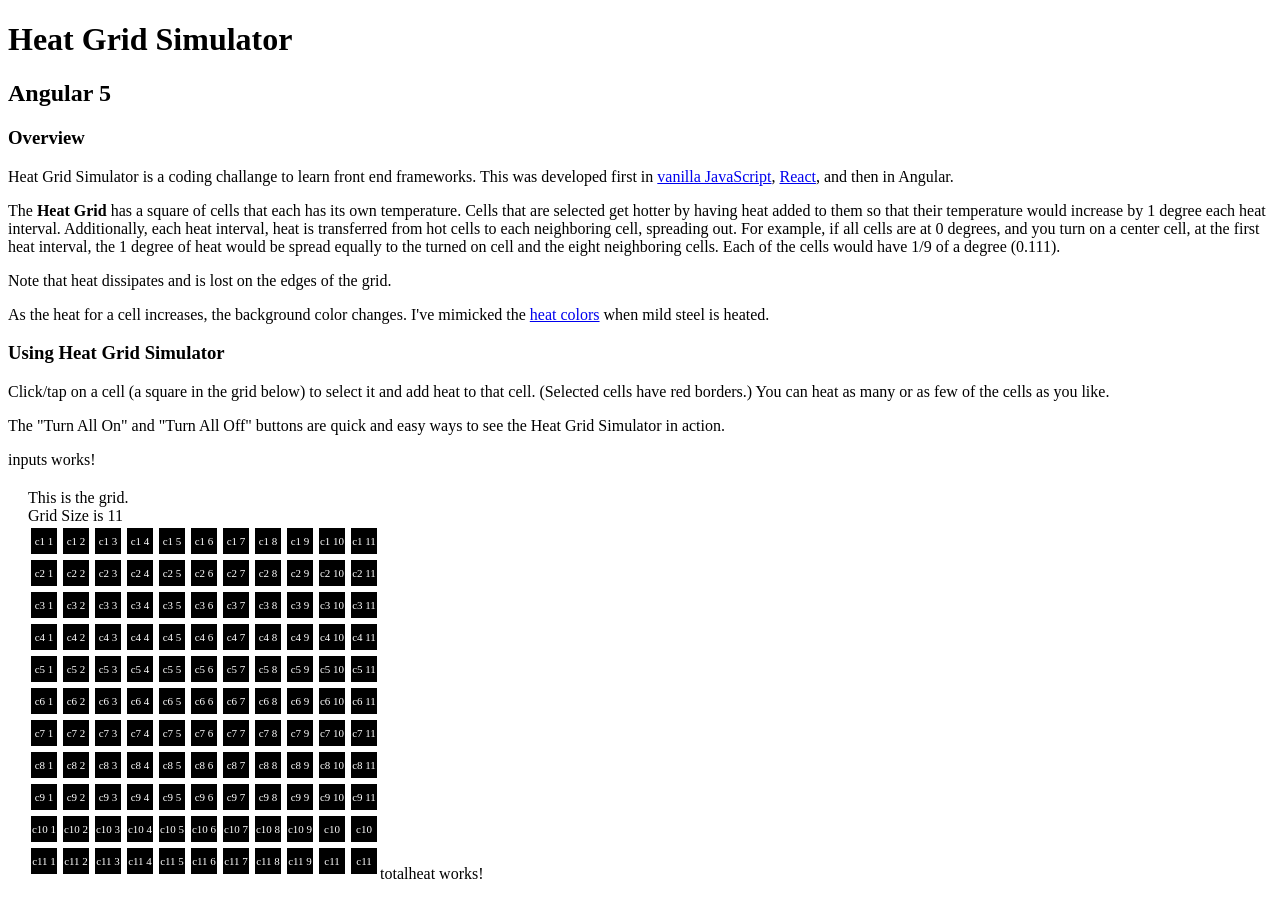
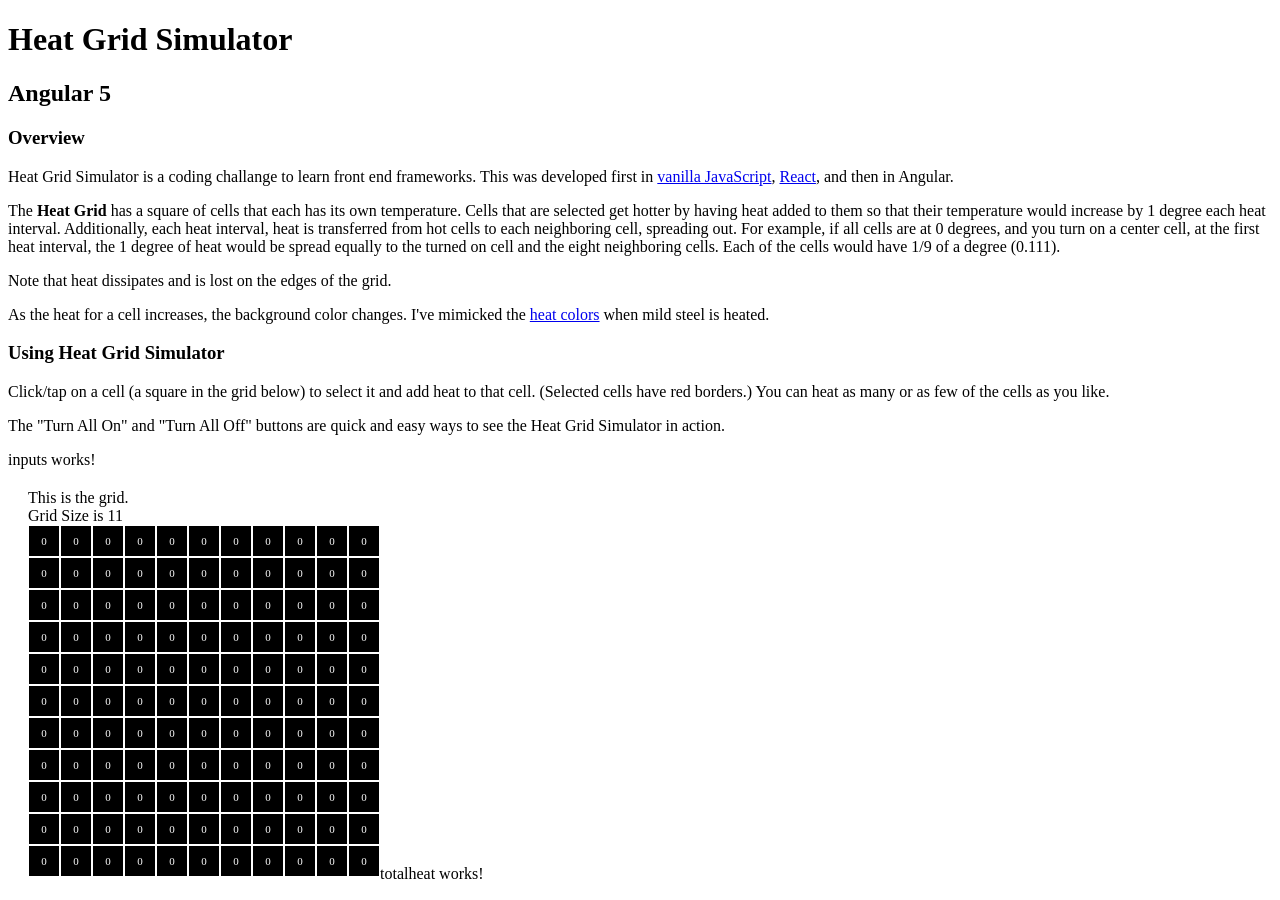
Before and after one commit to TomSnively/heat-grid-angular, an Angular app: page / in a window 1280 px wide. Built offline with nearby package versions, Linux system fonts and the light colour scheme.

Commit message:
Passing down cellArrays all the way to the cells. Displaying the cell temperature. Calculating the border color if selected.

```diff
--- a/src/app/app.component.html
+++ b/src/app/app.component.html
@@ -1,4 +1,7 @@
 <app-header></app-header>
 <app-inputs></app-inputs>
-<app-grid [gridSize]="gridSize"></app-grid>
+<app-grid
+    [gridSize]="gridSize"
+    [cellArrays]="cellArrays"
+></app-grid>
 <app-totalheat></app-totalheat>
--- a/src/app/components/cell/cell.component.css
+++ b/src/app/components/cell/cell.component.css
@@ -12,3 +12,71 @@
     display:inline;
     float:left;
 }
+
+.redBorder {
+    border-color: red;
+}
+
+.blackBorder {
+    border-color: black;
+}
+
+.heatColor0 {
+    background-color: rgb(0, 0, 0);
+}
+
+.heatColor1 {
+    background-color: rgb(99, 17, 0);
+}
+
+.heatColor2 {
+    background-color: rgb(153, 33, 0);
+}
+
+.heatColor3 {
+    background-color: rgb(198, 14, 0);
+}
+
+.heatColor4 {
+    background-color: rgb(252, 66, 0);
+}
+
+.heatColor5 {
+    background-color: rgb(252, 79, 0);
+}
+
+.heatColor6 {
+    background-color: rgb(252, 92, 0);
+}
+
+.heatColor7 {
+    background-color: rgb(252, 102, 0);
+}
+
+.heatColor8 {
+    background-color: rgb(252, 113, 0);
+}
+
+.heatColor9 {
+    background-color: rgb(252, 148, 0);
+}
+
+.heatColor10 {
+    background-color: rgb(252, 183, 0);
+}
+
+.heatColor11 {
+    background-color: rgb(252, 207, 0);
+}
+
+.heatColor12 {
+    background-color: rgb(252, 228, 0);
+}
+
+.textColor0 {
+    color: white;
+}
+
+.textColor1 {
+    color: black;
+}
--- a/src/app/components/cell/cell.component.html
+++ b/src/app/components/cell/cell.component.html
@@ -1 +1 @@
-<div class="cell">c{{rowNumber}} {{columnNumber}}</div>
+<div class="cell {{borderStyle}} ">{{cell.temperature}}</div>
--- a/src/app/components/cell/cell.component.ts
+++ b/src/app/components/cell/cell.component.ts
@@ -1,4 +1,6 @@
 import { Component, Input, OnInit } from '@angular/core';
+
+import { Cell } from '../../interfaces/cell';
 
 @Component({
   selector: 'app-cell',
@@ -8,12 +10,17 @@ import { Component, Input, OnInit } from '@angular/core';
 export class CellComponent implements OnInit {
 
   @Input() gridSize: number;
+  @Input() cellArrays: Cell[][];
   @Input() rowNumber: number;
-  @Input() columnNumber: number;
+  @Input() cellNumber: number;
+  cell: Cell;
+  borderStyle: string;
 
   constructor() { }
 
   ngOnInit() {
+    this.cell = this.cellArrays[this.rowNumber][this.cellNumber];
+    this.borderStyle = this.cell.selected ? 'redBorder' : 'blackBorder';
   }
 
 }
--- a/src/app/components/grid/grid.component.html
+++ b/src/app/components/grid/grid.component.html
@@ -2,6 +2,10 @@
   This is the grid. <br />
   Grid Size is {{gridSize}} <br />
 
-  <app-row  *ngFor='let row of rows; let i = index' [gridSize]="gridSize" [rowNumber]="row"></app-row>
+  <app-row  *ngFor='let row of rows; let i = index'
+    [cellArrays]="cellArrays"
+    [gridSize]="gridSize"
+    [rowNumber]="row"
+  ></app-row>
 
 </div>
--- a/src/app/components/grid/grid.component.ts
+++ b/src/app/components/grid/grid.component.ts
@@ -1,4 +1,6 @@
 import { Component, Input, OnInit } from '@angular/core';
+
+import { Cell } from '../../interfaces/cell';
 
 @Component({
   selector: 'app-grid',
@@ -8,6 +10,7 @@ import { Component, Input, OnInit } from '@angular/core';
 export class GridComponent implements OnInit {
 
   @Input() gridSize: number;
+  @Input() cellArrays: Cell[][];
 
   rows: number[];
 
--- a/src/app/components/row/row.component.html
+++ b/src/app/components/row/row.component.html
@@ -1,7 +1,8 @@
 <div class="row">
-  <app-cell  *ngFor='let column of columns; let i = index'
+  <app-cell  *ngFor='let cell of cells; let i = index'
     [gridSize]="gridSize"
+    [cellArrays]="cellArrays"
     [rowNumber]="rowNumber"
-    [columnNumber]="column"
+    [cellNumber]="cell"
   ></app-cell>
 </div>
--- a/src/app/components/row/row.component.ts
+++ b/src/app/components/row/row.component.ts
@@ -1,4 +1,6 @@
 import { Component, Input, OnInit } from '@angular/core';
+
+import { Cell } from '../../interfaces/cell';
 
 @Component({
   selector: 'app-row',
@@ -9,13 +11,14 @@ export class RowComponent implements OnInit {
 
   @Input() rowNumber: number;
   @Input() gridSize: number;
-  columns: number[];
+  @Input() cellArrays: Cell[][];
+  cells: number[];
 
   constructor() { }
 
   ngOnInit() {
     console.log('gridSize', this.gridSize);
-    this.columns = Array(this.gridSize).fill(0).map((x,i)=>i+1);
+    this.cells = Array(this.gridSize).fill(0).map((x,i)=>i+1);
 
   }
 
--- a/src/app/components/totalheat/totalheat.component.html
+++ b/src/app/components/totalheat/totalheat.component.html
@@ -1,3 +1,3 @@
-<p>
+<div>
   totalheat works!
-</p>
+</div>
```
